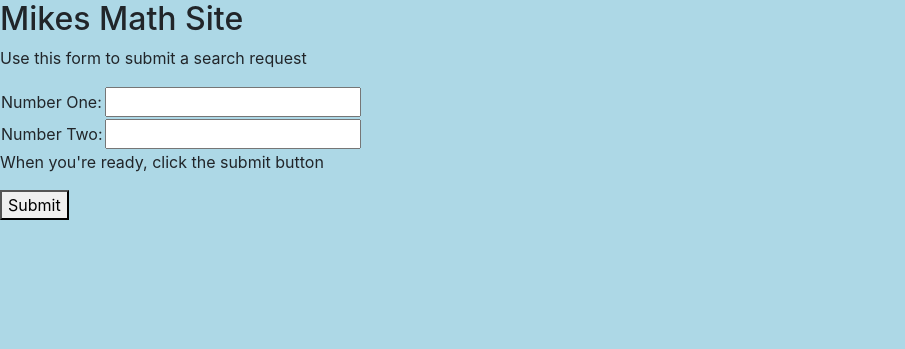
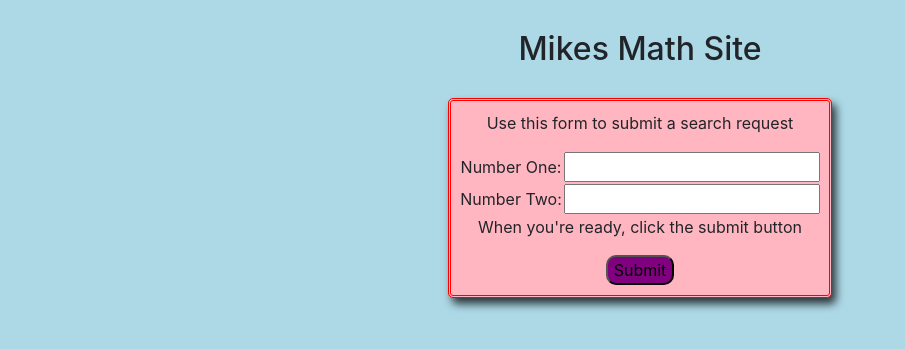
Before and after one commit to ravenusmc/flask_one, a Flask app: page /entry in a window 1280 px wide. Shown: the top 349 px of the page, without its empty margins (0-905 px from the left). Run offline with Flask 2, Linux system fonts and the light colour scheme; some libraries are stand-ins or nearby versions.

Commit message:
worked on some styling for the page

```diff
--- a/static/styles/style.css
+++ b/static/styles/style.css
@@ -1,5 +1,4 @@
 /* Generic CSS for all pages */
-
 body {
   background-color: lightblue;
 }
@@ -8,5 +7,27 @@ body {
   text-align: center;
 }
 
+/*CSS For index page */
 
-/*CSS For index page page */
+/*CSS For entry page */
+
+.heading-entry {
+    margin-top: 30px;
+    margin-bottom: 30px;
+}
+
+.first-div {
+    background-color: lightpink;
+    border: red double 3px;
+    border-radius: 5px;
+    margin-left: 35%;
+    margin-right: 35%;
+    padding-top: 10px;
+    padding-bottom: 10px;
+    box-shadow: 4px 6px 8px rgba(0,0,0,.75);
+}
+
+.entry-button {
+    border-radius: 10px;
+    background-color: purple;
+}
--- a/templates/entry.html
+++ b/templates/entry.html
@@ -2,18 +2,20 @@
 
 {% block body %}
 
-  <h2>{{ the_title }}</h2>
+  <h2 class='center heading-entry'>{{ the_title }}</h2>
 
+  <div class='center first-div'>
       <form method='POST' action='/one'>
-    <table>
+        <table align="center">
           <p class="test">Use this form to submit a search request</p>
           <tr><td>Number One:</td><td><input name='numberOne' type='NUMBER' width='60'></td></tr>
           <tr><td>Number Two:</td><td><input name='numberTwo' type='NUMBER' width='60'></td></tr>
         </table>
 
         <p>When you're ready, click the submit button</p>
-    <button>Submit</button>
+        <button class="entry-button">Submit</button>
       </form>
+  </div>
 
 
 
```
Lines whose indentation alone changed are shown as unchanged.
